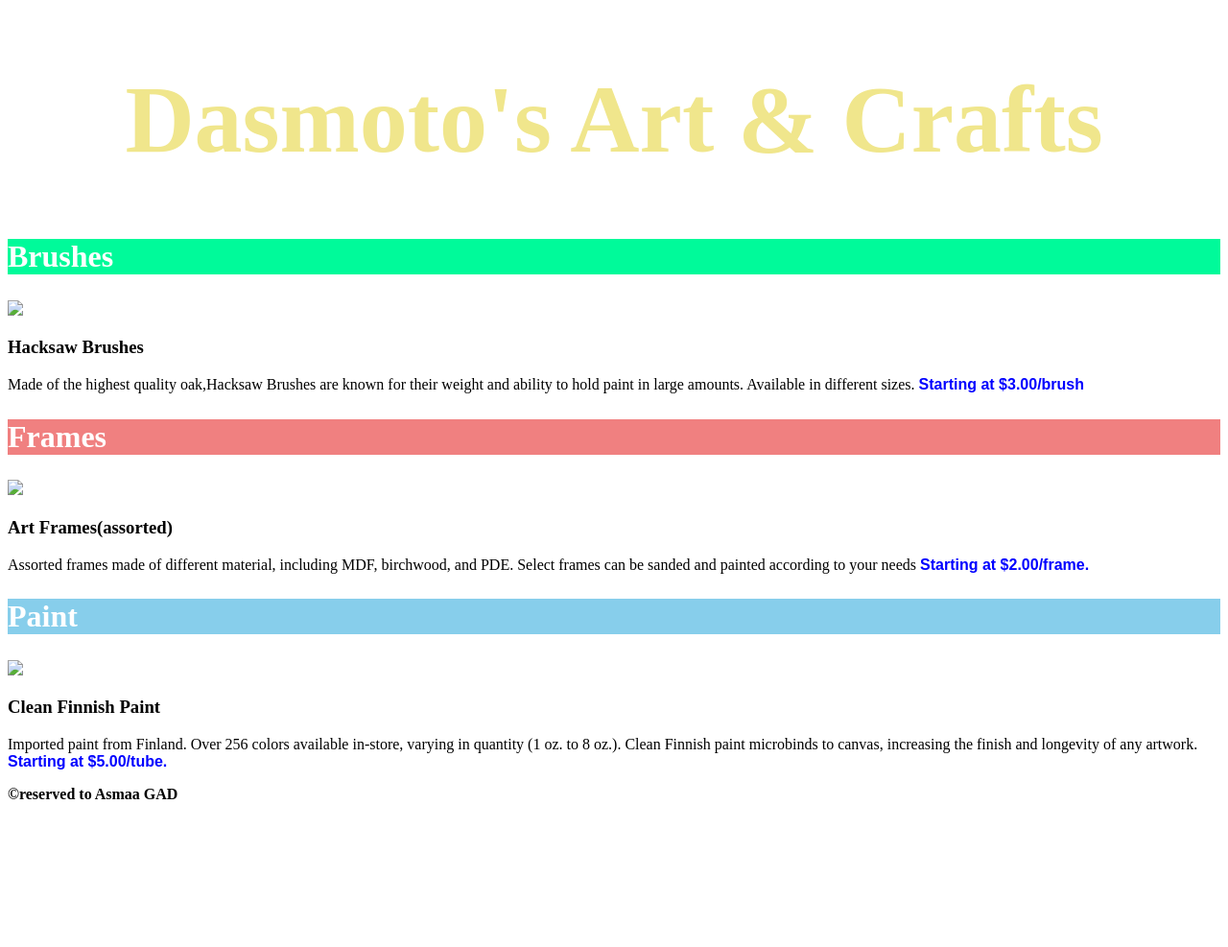
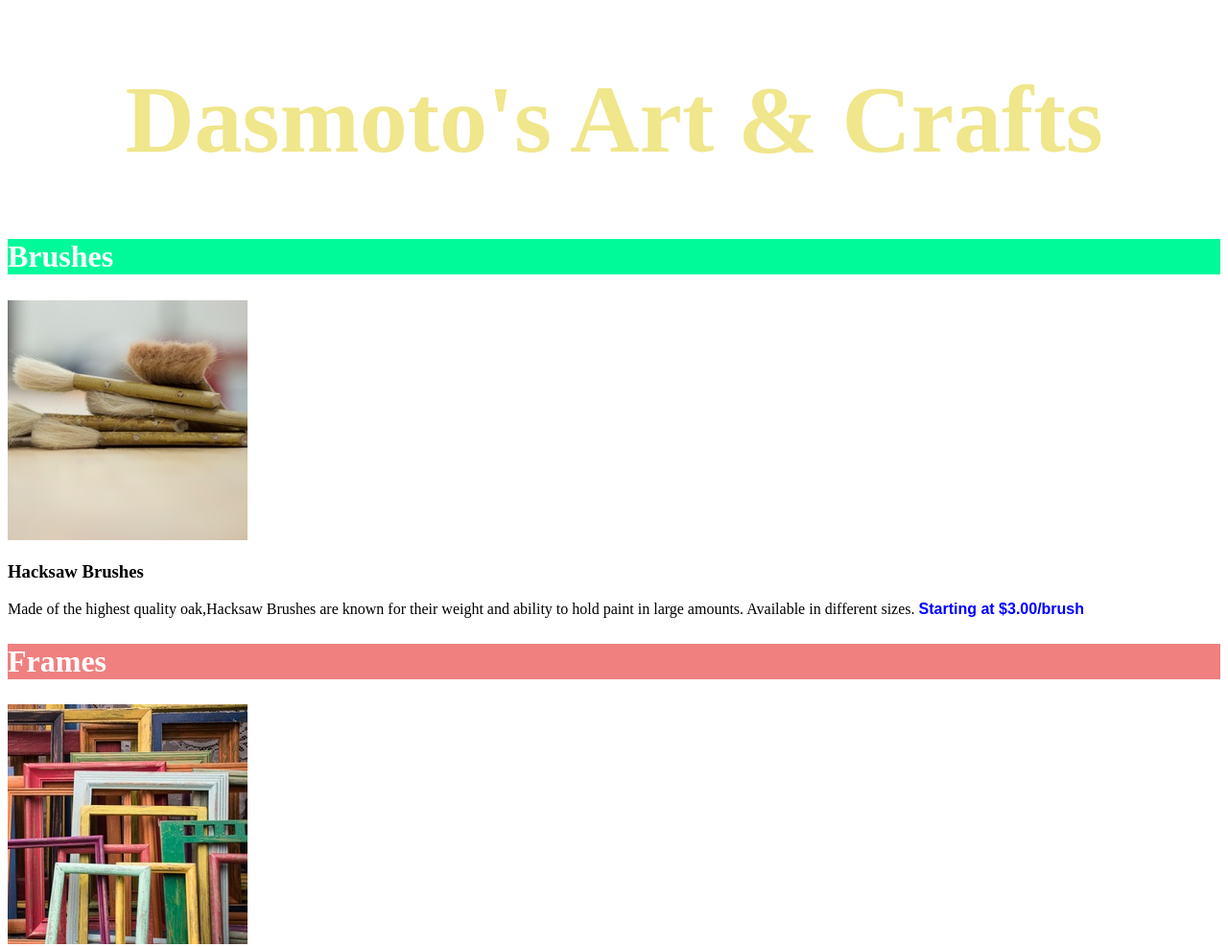
Before and after one commit to AsmaaG87/CCfirstproject, a plain HTML site: page index.html in a window 1280 px wide. Shown: the top 987 px of the page at 96% size. Before the commit the page ends 845 px from the top, so only its background shows below. Drawn offline with Linux system fonts and the light colour scheme; files that its build step writes are made by us from their sources.

Commit message:
Update index.html

```diff
--- a/index.html
+++ b/index.html
@@ -3,25 +3,25 @@
 <head>
     <title>Dasmoto's Arts&Crafts</title>
     <meta charset="UTF-8">
-    <link rel="stylesheet" href="./resources/index.css">
+    <link rel="stylesheet" href="index.css">
 </head>
 <body>
     <h1>Dasmoto's Art & Crafts</h1>
     <section>
         <h2 class="brushes">Brushes</h2>
-        <img src="./Resources/images/hacksaw.jpeg">
+        <img src="hacksaw.jpeg">
         <h3>Hacksaw Brushes</h3>
         <p>Made of the highest quality oak,Hacksaw Brushes are known for their weight and ability to hold paint in large amounts. Available in different sizes. <span class="prices">Starting at $3.00/brush</span></p>
     </section>
     <section>
         <h2 class="frames">Frames</h2>
-        <img src="./Resources/images/frames.jpeg">
+        <img src="frames.jpeg">
         <h3>Art Frames(assorted)</h3>
         <p>Assorted frames made of different material, including MDF, birchwood, and PDE. Select frames can be sanded and painted according to your needs <span class="prices"> Starting at $2.00/frame.</span></p>
     </section>
     <section>
         <h2 class="paint"> Paint</h2>
-        <img src="./Resources/images/finnish.jpeg">
+        <img src="finnish.jpeg">
         <h3> Clean Finnish Paint</h3>
         <p>Imported paint from Finland. Over 256 colors available in-store, varying in quantity (1 oz. to 8 oz.). Clean Finnish paint microbinds to canvas, increasing the finish and longevity of any artwork.<span class="prices"> Starting at $5.00/tube.</span></p>
     </section>
```
